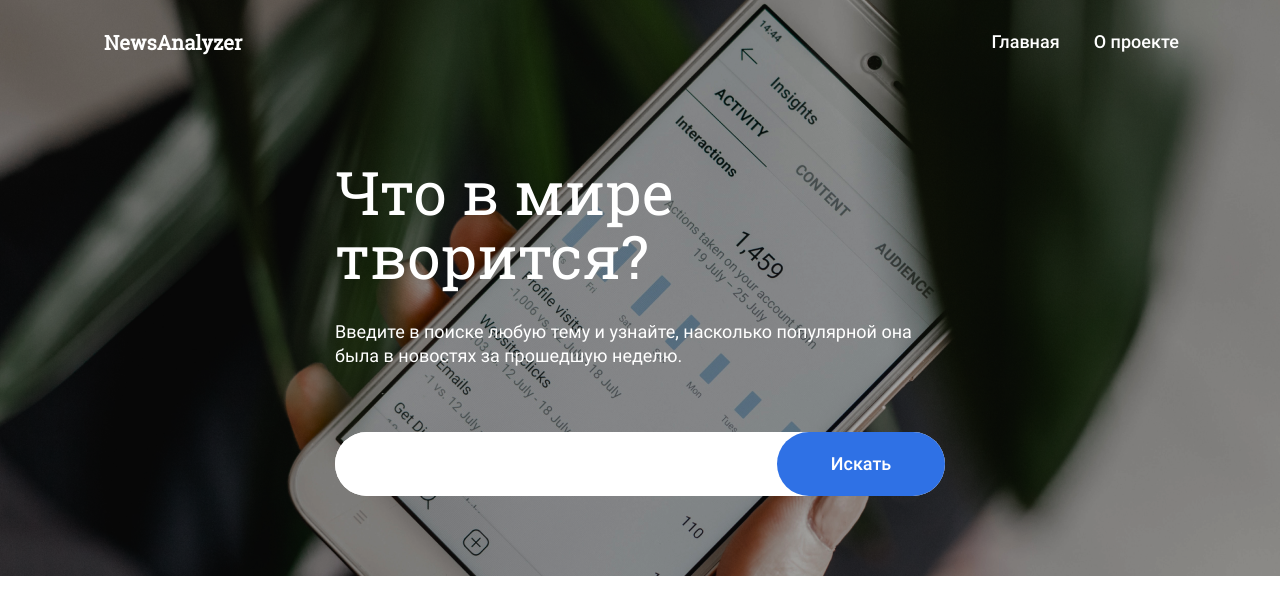
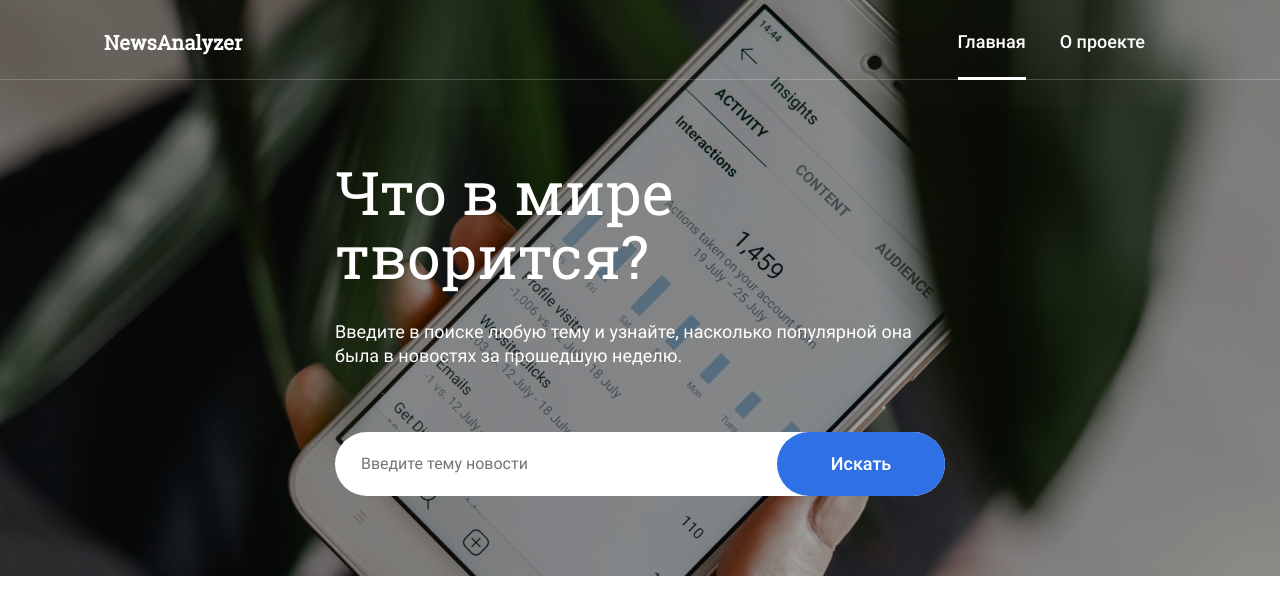
Before and after one commit to KPotapov56/NewsAnalyzer, a website built with webpack: page src/index.html in a window 1280 px wide. Built offline with nearby package versions, Linux system fonts and the light colour scheme.

Commit message:
подправил верстку

```diff
--- /dev/null
+++ b/src/blocks/header/__item/header__item.css
@@ -0,0 +1,3 @@
+.header__item {
+  list-style-type: none;
+}
--- /dev/null
+++ b/src/blocks/header/__menu-item/header__link.css
@@ -0,0 +1,25 @@
+.header__link {
+  text-decoration:none;
+  display: flex;
+  flex-wrap: wrap;
+  font-family: roboto;
+  font-style: normal;
+  font-weight: 500;
+  font-size: 18px;
+  line-height: 24px;
+  color: #FFFFFF;
+  margin-left: 0;
+  padding-bottom: 23px;
+}
+
+.header__link:first-child {
+  margin-right: 34px;
+}
+
+.header__link:hover {
+  border-bottom: 3px solid #FFFFFF;
+}
+
+.header__link.active {
+  border-bottom: 3px solid #FFFFFF;
+}
--- a/src/blocks/header/__menu-item/header__menu-item.css
+++ /dev/null
@@ -1,14 +0,0 @@
-.header__menu-item {
-  display: flex;
-  flex-wrap: wrap;
-  font-family: Roboto;
-  font-style: normal;
-  font-weight: 500;
-  font-size: 18px;
-  line-height: 24px;
-  color: #FFFFFF;
-}
-
-.header__menu-item:first-child {
-  margin-right: 34px;
-}
--- a/src/blocks/header/__menu/header__menu.css
+++ b/src/blocks/header/__menu/header__menu.css
@@ -2,4 +2,5 @@
   display: flex;
   flex-wrap: wrap;
   margin: 30px 101px 26px auto;
+  overflow: hidden;
 }
--- a/src/blocks/header/__project-name/header__project-name.css
+++ b/src/blocks/header/__project-name/header__project-name.css
@@ -1,4 +1,5 @@
 .header__project-name {
+  text-decoration:none;
   font-family: robotoslab;
   font-style: normal;
   font-weight: bold;
--- a/src/blocks/header/header.css
+++ b/src/blocks/header/header.css
@@ -1,8 +1,10 @@
 @import url("./__project-name/header__project-name.css");
 @import url("./__menu/header__menu.css");
-@import url("./__menu-item/header__menu-item.css");
+@import url("./__menu-item/header__link.css");
+@import url("./__item/header__item.css");
 
 .header {
+  background-image: url(/src/images/bg.png);
   max-width: 1440px;
   position: absolute;
   left: 0;
--- a/src/blocks/serch/__button/search__button.css
+++ b/src/blocks/serch/__button/search__button.css
@@ -11,4 +11,5 @@
   font-style: normal;
   font-weight: 500;
   font-size: 18px;
+  cursor: pointer;
 }
--- a/src/blocks/serch/__input/search__input.css
+++ b/src/blocks/serch/__input/search__input.css
@@ -1,4 +1,13 @@
 .search__input {
   border-radius: 45px;
   border: 0;
+  width: 65%;
+  margin-left: 24px;
+  outline: none;
+  font-family: Roboto;
+  font-style: normal;
+  font-weight: normal;
+  font-size: 16px;
+  line-height: 22px;
+  color: #1A1B22;
 }
--- a/src/blocks/serch/__searchbar/serch__searchbar.css
+++ b/src/blocks/serch/__searchbar/serch__searchbar.css
@@ -1,5 +1,7 @@
 .serch__searchbar {
   position: relative;
+  display: flex;
+  flex-direction: row;
   width: 610px;
   height: 64px;
   background-color: #ffffff;
--- a/src/index.html
+++ b/src/index.html
@@ -13,10 +13,10 @@
 <body>
   <page>
     <header class="header">
-      <h1 class="header__project-name">NewsAnalyzer</h1>
+      <a href="#home" class="header__project-name">NewsAnalyzer</a>
       <ul class="header__menu">
-        <li class="header__menu-item">Главная</li>
-        <li class="header__menu-item">О проекте</li>
+        <li class="header__item"><a href="#home" class="header__link active">Главная</a></li>
+        <li class="header__item"><a href="#" class="header__link">О проекте</a></li>
       </ul>
     </header>
     <article class="serch">
@@ -24,7 +24,7 @@
       <h2 class="serch__subtitle">Введите в поиске любую тему и узнайте, насколько популярной она была в новостях за
         прошедшую неделю.</h2>
       <form class="serch__searchbar">
-        <input type="search" name="input" class="search__input">
+        <input type="text" name="input" class="search__input" placeholder="Введите тему новости">
         <button type="submit" class="search__button" disabled="disabled">Искать</button>
       </form>
     </article>
```
Also changed, not shown: src/images/bg.png (added).
